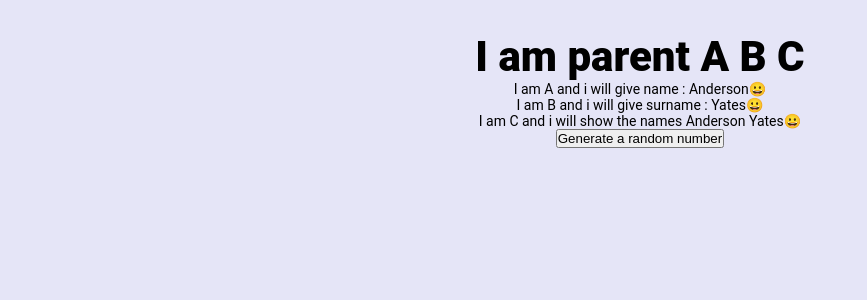
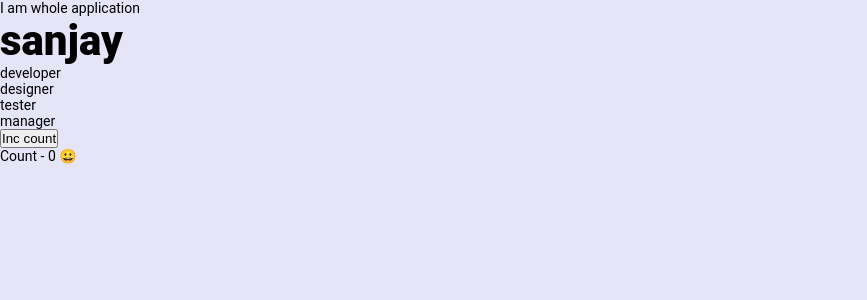
Before and after one commit to luv-jeri/React, a React (Create React App) app: page / in a window 1280 px wide. Shown: the top 300 px of the page, without its empty margins (0-867 px from the left). Built offline with nearby package versions, Linux system fonts and the light colour scheme.

Commit message:
context explained

```diff
--- a/src/App.js
+++ b/src/App.js
@@ -1,40 +1,38 @@
 import './App.css';
-import { useState } from 'react';
+import React, { createContext } from 'react';
 import A from './components/A';
 import B from './components/B';
 import C from './components/C';
 
+export const name = createContext();
+export const job = createContext();
+export const count = createContext();
+
+const heavy = [1, 2, 3, 4, 5, 6, 7, 8, 9, 10];
+
 function App() {
-  const [randomNumber, setRandomNumber] = useState(0);
-  const [name, setName] = useState('');
-  const [surname, setSurname] = useState('');
-
+  const [number, setNumber] = React.useState(0);
   return (
-    <div className='container'>
-      <h1> I am parent A B C</h1>
-
-      <A randomNumber={randomNumber} setter={setName} />
-      <B setter={setSurname} />
-      <C name={name} surname={surname} />
-
-      <button
-        onClick={() => {
-          const tempRandomNumber = Math.floor(Math.random() * 100);
-          setRandomNumber(tempRandomNumber);
+    <name.Provider value={'sanjay'}>
+      <count.Provider
+        value={{
+          count: number,
+          setCount: setNumber,
         }}
       >
-        Generate a random number
-      </button>
-
-      {/* {A({
-        name: 'Sanjay',
-        age: 22,
-      })}
-      {A({
-        name: 'Mukesh',
-        age: 23,
-      })} */}
-    </div>
+        <job.Provider
+          value={{
+            job: ['developer', 'designer', 'tester', 'manager'],
+            name: 'sanjay',
+          }}
+        >
+          <div>I am whole application</div>
+          <A />
+          <B />
+          <C />
+        </job.Provider>
+      </count.Provider>
+    </name.Provider>
   );
 }
 
--- a/src/components/A.jsx
+++ b/src/components/A.jsx
@@ -1,9 +1,16 @@
-import React, { useState } from 'react';
-import names from './name.js';
+import React, { useContext } from 'react';
+import { name } from '../App';
+import { job } from '../App';
 
-export default function A({ randomNumber, setter }) {
-  const name = names[randomNumber];
-  setter(name);
+export default function A() {
+  const jobWaleContextKiValue = useContext(job);
 
-  return <div>I am A and i will give name : {name}😀</div>;
+  return (
+    <div>
+      <h1>{jobWaleContextKiValue.name}</h1>
+      {jobWaleContextKiValue.job.map((el, i) => {
+        return <div key={i}>{el}</div>;
+      })}
+    </div>
+  );
 }
--- a/src/components/B.jsx
+++ b/src/components/B.jsx
@@ -1,9 +1,16 @@
-import React, { useState } from 'react';
-import names from './name.js';
-
-export default function B({ setter }) {
-  const surname = names[Math.floor(Math.random() * 150)];
-  setter(surname);
-
-  return <div>I am B and i will give surname : {surname}😀</div>;
+import React, { useContext } from 'react';
+import { count } from '../App';
+export default function B() {
+  const countContext = useContext(count);
+  return (
+    <div>
+      <button
+        onClick={() => {
+          countContext.setCount(countContext.count + 1);
+        }}
+      >
+        Inc count
+      </button>
+    </div>
+  );
 }
--- a/src/components/C.jsx
+++ b/src/components/C.jsx
@@ -1,10 +1,7 @@
-import React from 'react';
-import names from './name.js';
+import React, { useContext } from 'react';
+import { count } from '../App';
 
-export default function C({ name, surname }) {
-  return (
-    <div>
-      I am C and i will show the names {name} {surname}😀
-    </div>
-  );
+export default function C() {
+  const countContext = useContext(count);
+  return <div> Count - {countContext.count} 😀</div>;
 }
```
